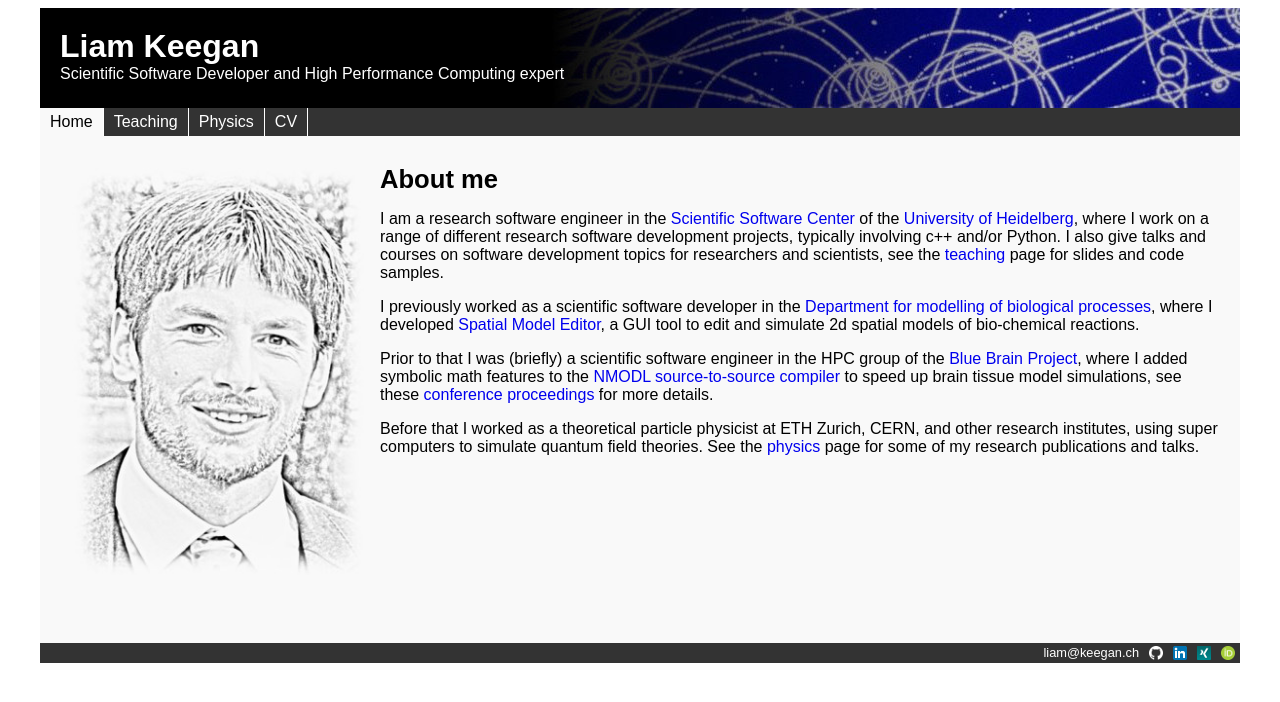
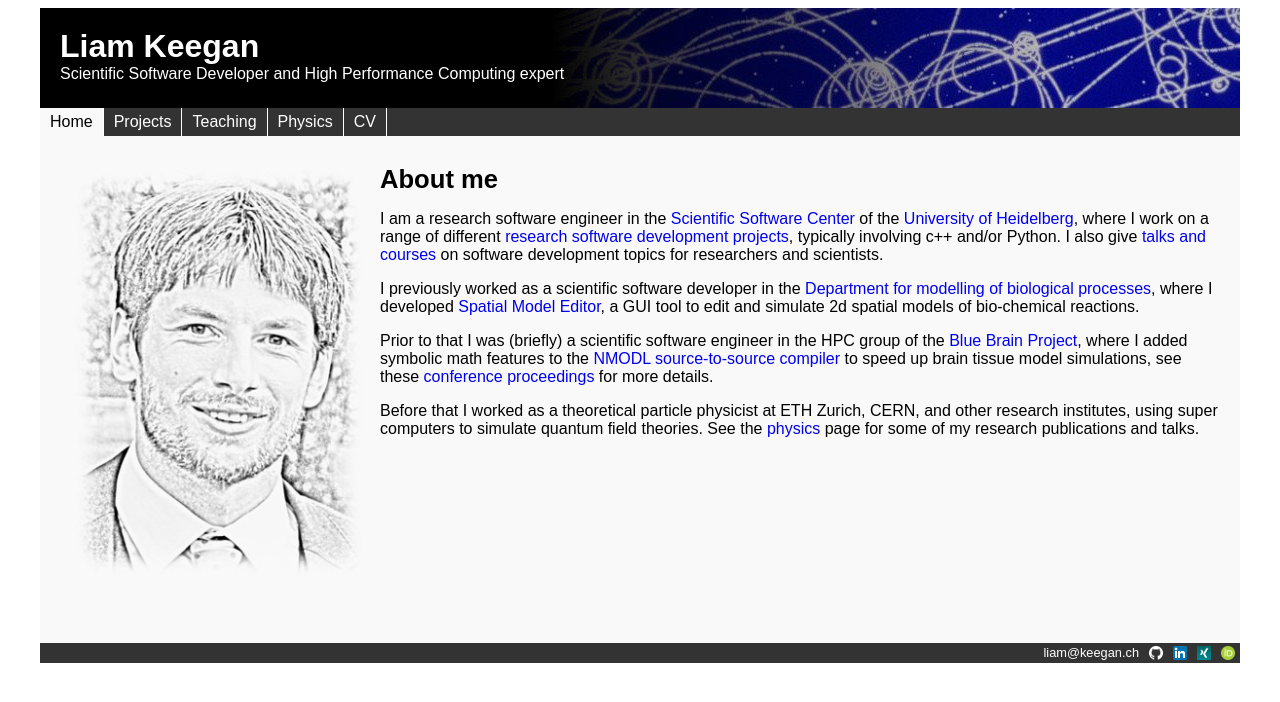
Before and after one commit to lkeegan/lkeegan.github.io, a Jekyll site: the page built from index.md, in a window 1280 px wide. Shown: the top 702 px of the page. Built offline with Jekyll 4.4.1, drawn with Linux system fonts in a browser that asks for light colours.

Commit message:
add projects page, increase margin of list items

```diff
--- a/_layouts/default.html
+++ b/_layouts/default.html
@@ -2,6 +2,8 @@
 navbar_pages:
   - title: Home
     url: index
+  - title: Projects
+    url: projects
   - title: Teaching
     url: teaching
   - title: Physics
--- a/css/layout.css
+++ b/css/layout.css
@@ -107,8 +107,12 @@
   list-style-type: square;
 }
 
-#content table td {
-  padding: 0px 0px 0px 10px;
+#content ul li {
+  margin: 0.5em 0;
+}
+
+#content ul ul li {
+  margin: 0.2em 0;
 }
 
 #content a {
--- a/index.md
+++ b/index.md
@@ -10,11 +10,10 @@
 [Scientific Software Center](https://ssc.iwr.uni-heidelberg.de)
 of the
 [University of Heidelberg](https://www.uni-heidelberg.de/en),
-where I work on a range of different research software development projects,
+where I work on a range of different [research software development projects](projects.html),
 typically involving c++ and/or Python.
-I also give talks and courses on software development topics
-for researchers and scientists,
-see the [teaching](teaching.html) page for slides and code samples.
+I also give [talks and courses]([teaching](teaching.html)) on software development topics
+for researchers and scientists.
 
 I previously worked as a scientific software developer in the
 [Department for modelling of biological processes](https://www.cos.uni-heidelberg.de/en/research-groups/modelling-of-biological-processes),
```
Also changed, not shown: _data/projects.yml (added, +73 -0 lines), projects.md (added, +18 -0 lines).
